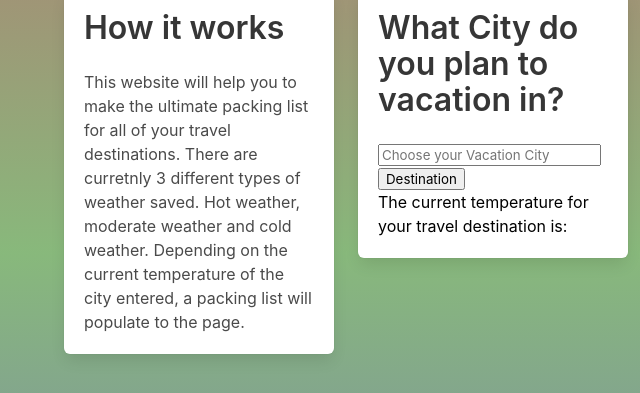
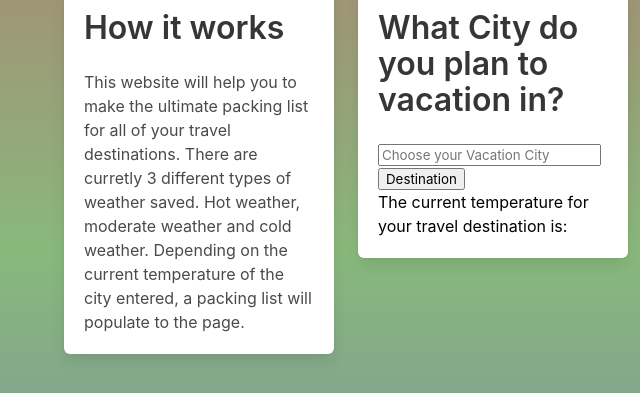
Before and after one commit to melmealey/Packing-list, a website: page public/index.html in a window 1280 px wide. Shown: the part 268-661 px from the top of the page, 0-640 px from the left. Drawn offline with nearby package versions, Linux system fonts and the light colour scheme.

Commit message:
last second clean up right before submission

```diff
--- a/public/index.html
+++ b/public/index.html
@@ -26,7 +26,7 @@
                     <div class="box">
                         <p class="title">How it works</p>
                         <p>This website will help you to make the ultimate packing list for all of your travel
-                            destinations. There are curretnly 3 different types of weather saved. Hot weather, moderate
+                            destinations. There are curretly 3 different types of weather saved. Hot weather, moderate
                             weather and cold weather. Depending on the current temperature of the city entered, a
                             packing list will populate to the page.</p>
                     </div>
```
